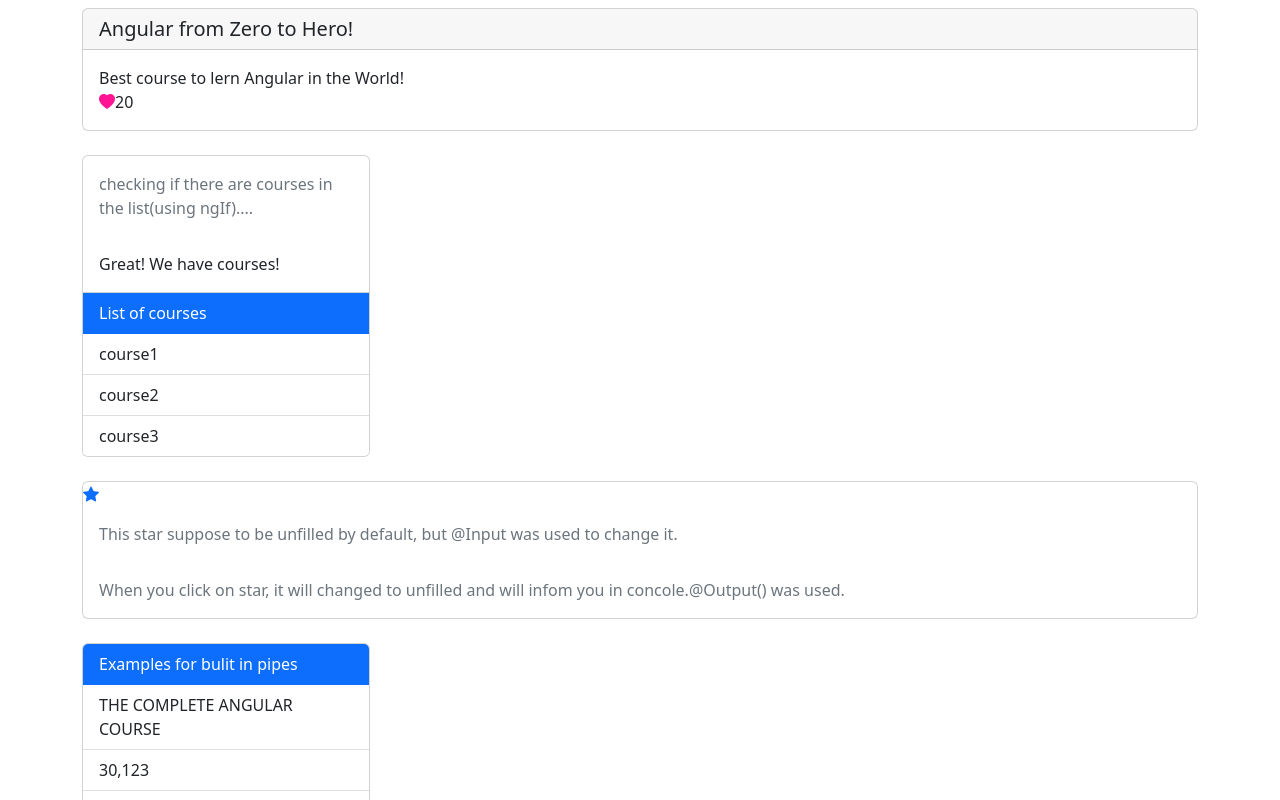
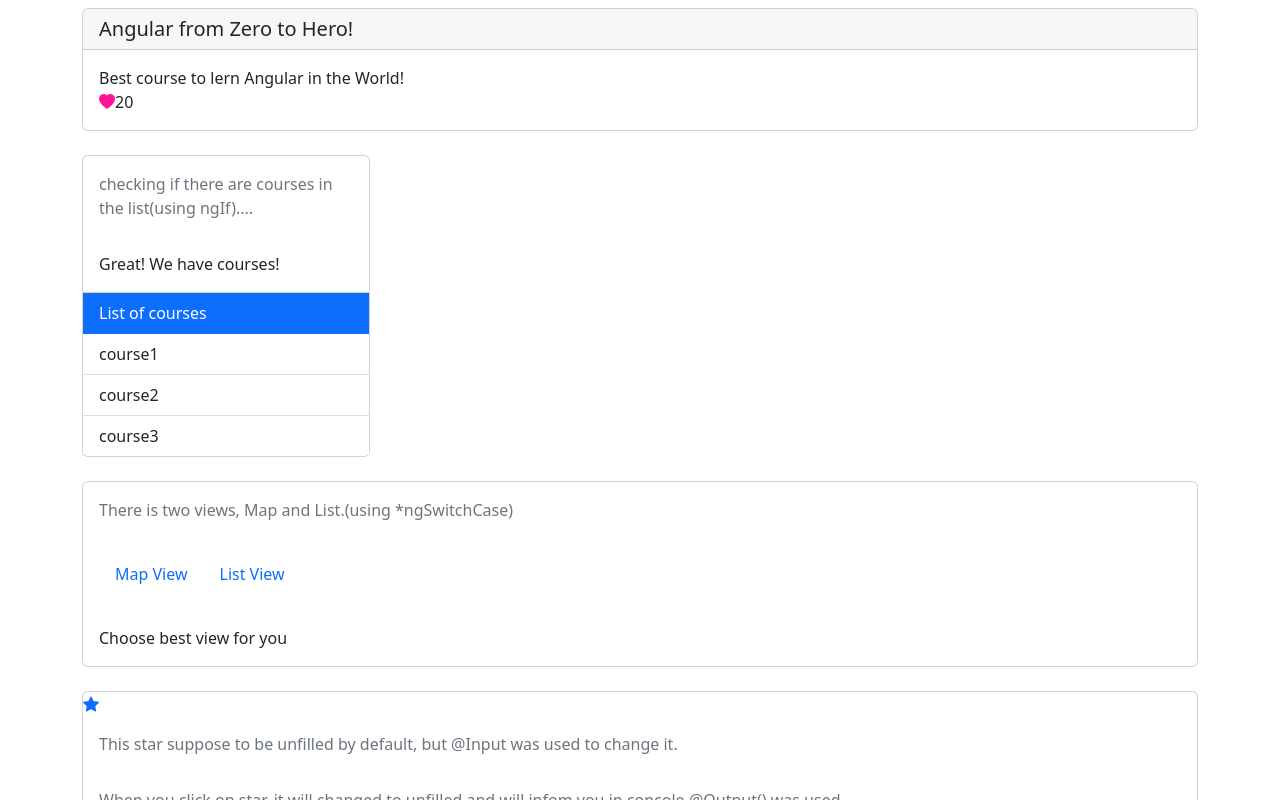
Before and after one commit to samad20/Angular-from-Zero-to-Hero, an Angular app: page / in a window 1280 px wide. Shown: the top 800 px of the page. Built offline with nearby package versions, Linux system fonts and the light colour scheme.

Commit message:
using *ngSwitchCase to show viewMode

```diff
--- a/src/app/courses/courses.component.html
+++ b/src/app/courses/courses.component.html
@@ -30,6 +30,35 @@
     <ng-template #nocourse>
       <label class="card-body">No Courses yet!</label></ng-template
     >
+  </div>
+  <br />
+  <div class="card">
+    <div class="card-body text-muted">
+      There is two views, Map and List.(using *ngSwitchCase)
+    </div>
+    <ul class="nav nav-pills card-body">
+      <li class="nav-item">
+        <a
+          class="nav-link"
+          [class.active]="viewMode == 'map'"
+          (click)="viewMode = 'map'"
+          >Map View</a
+        >
+      </li>
+      <li class="nav-item">
+        <a
+          class="nav-link"
+          [class.active]="viewMode == 'list'"
+          (click)="viewMode = 'list'"
+          >List View</a
+        >
+      </li>
+    </ul>
+    <div class="card-body" [ngSwitch]="viewMode">
+      <div *ngSwitchCase="'map'">Map View Content</div>
+      <div *ngSwitchCase="'list'">List View Content</div>
+      <div *ngSwitchDefault>Choose best view for you</div>
+    </div>
   </div>
   <br />
   <div class="card">
@@ -98,8 +127,6 @@
     </div>
   </div>
 
-  <div class="card"></div>
-
   <footer>
     <div class="text-center p-4">© Musaab Al Jahdhami</div>
     <!-- Copyright -->
```
